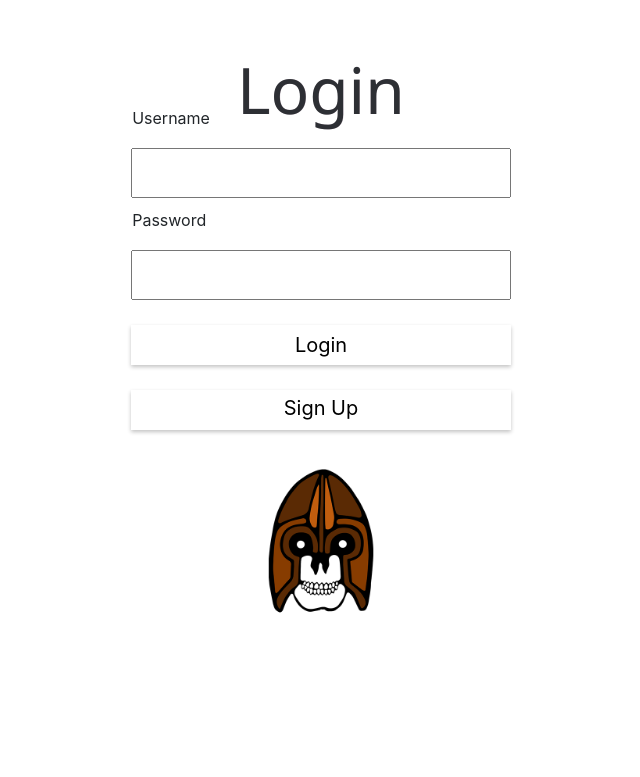
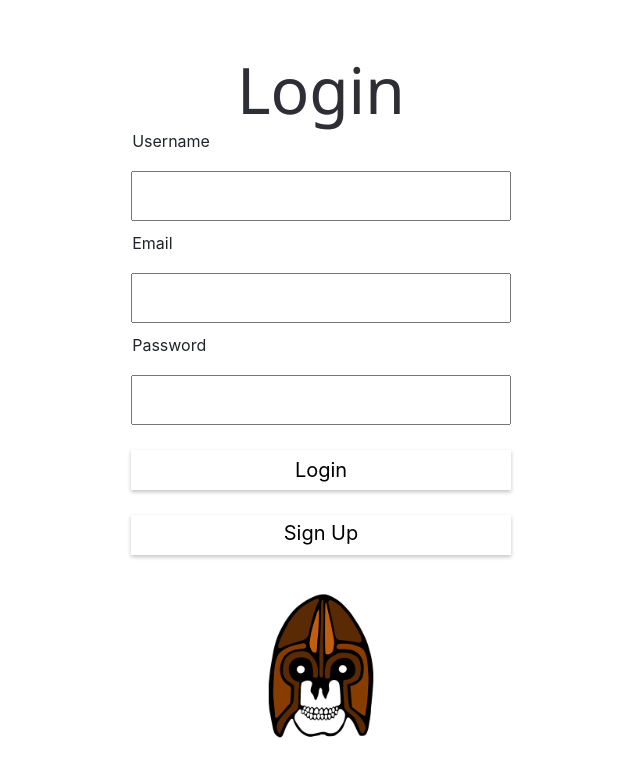
Before and after one commit to LavenderGoons/Vector1, a PHP site: page /login.php in a window 1280 px wide. Shown: the top 777 px of the page, without its empty margins (319-959 px from the left). Run offline with PHP 8.4, Linux system fonts and the light colour scheme.

Commit message:
Minor changes to signup, login working
Login is working registered users can login in and see simple index
-No redirect ff you are logged in and go to login

Small fixes and change to sign up page

```diff
--- a/css/forms.css
+++ b/css/forms.css
@@ -13,7 +13,7 @@ html, body {
 /* LOGIN CONTENT */
 #login-box {
     width: 400px;
-    height: 600px;
+    height: 725px;
     position: relative;
     top: 5%;
     display: flex;
@@ -192,8 +192,13 @@ label[for="submit"] {
     color: #ed2939;
 }
 
-#signup-error {
+#signup-error, #login-error {
     font-size:1.25rem;
+}
+
+#login-error {
+    margin: 0px;
+    text-align: center;
 }
 
 @media screen and (max-width: 1110px) {
--- /dev/null
+++ b/index.php
@@ -0,0 +1,6 @@
+<?php
+    session_start();
+    if(isset($_SESSION['username'])) {
+        echo $_SESSION['username'];
+    }
+?>
--- a/index3.html
+++ b/index3.html
@@ -145,7 +145,7 @@
     <div class="form-modal">
         <form action="#" method="post">
             <label for="title">Title</label>
-            <input type="text" name="title" id="new-topic-title">
+            <input type="text" name="title" id="new-topic-title" maxlength="140">
             <label for="category">Category</label>
             <select name="category" id="new-topic-category">
                 <option value="General">General</option>
@@ -157,7 +157,7 @@
                 <option value="Wasteland">Wasteland</option>
             </select>
             <label for="title">Content</label>
-            <textarea name="content" id="new-topic-content"></textarea>
+            <textarea name="content" id="new-topic-content" maxlength="4499"></textarea>
             <input type="submit" value="Submit">
         </form>
     </div>
--- a/login.php
+++ b/login.php
@@ -1,21 +1,34 @@
 <?php
-    require('config.php');
+    require('operations.php');
+    //TODO Move Session start maybe?
     session_start();
 
-    if($_SERVER['REQUEST_METHOD'] == "POST"){
+    $login_error = '';
+    $username = $password = $email = '';
+    $user_error = $pass_error = $email_error = '';
+
+    if(isset($_SESSION['username'])) {
+        $username = $_SESSION['username'];
+    }
+
+    if($_SERVER['REQUEST_METHOD'] == "POST") {
         $username = mysqli_real_escape_string($conn, $_POST['username']);
         $password = mysqli_real_escape_string($conn, $_POST['password']);
+        $email = mysqli_real_escape_string($conn, $_POST['email']);
 
-        $sql = "select id from users where username = '$username' and password = '$password';";
-        $result = mysqli_query($conn, $sql);
-        $row = mysqli_fetch_assoc($result);
-        if(mysqli_num_rows($result) == 1) {
-            $_SESSION['username'] = $username;
-            header("location: index.php");
-        } else {
-            $error = "Error Loginning In.";
+        if(empty($username)) {
+            $user_error = 'Please Enter A Username';
+        }
+        if(empty($password)) {
+            $pass_error = 'Please Enter A Password';
+        }
+        if(empty($email)) {
+            $email_error = 'Please Enter A Email';
         }
 
+        if(empty($user_error) && empty($pass_error) && empty($email_error)) {
+            $login_error = login($username, $password, $email);
+        }
     }
 ?>
 <!DOCTYPE html>
@@ -68,14 +81,29 @@
                 </script>
             </div>
             <div id="login-content">
-                <form action="" method="">
+                <form action="" method="post">
                     <label for="username">Username</label>
-                    <input type="text" name="username" id="username-input" class="input"></input>
+                    <input type="text" name="username" id="username-input" class="input" maxlength="20" <?php if(!empty($username)){echo "value='$username'";} ?>></input>
+                    <?php if(!empty($user_error)){echo '<span id="user-error" class="input-error">Please Enter Username</span>';}?>
+
+                    <label for="email">Email</label>
+                    <input type="email" name="email" id="email-input" class="input" maxlength="50"></input>
+                    <?php if(!empty($email_error)){echo '<span id="email-error" class="input-error">Please Enter Email</span>';}?>
+
                     <label for="password">Password</label>
                     <input type="password" name="password" id="password-input" class="input"></input>
+                    <?php if(!empty($pass_error)){echo '<span id="password-error" class="input-error">Please Enter Password</span>';}?>
+
                     <input type='submit' name='submit' value="Login" class="input"></input>
                     <button type='button' name='signup' class="input"><a class='fake-button' href="signup.php">Sign Up</a></button>
                 </form>
+                <?php
+                //display error when logging in
+                global $login_error;
+                if(!empty($login_error)) {
+                    echo '<span class="input-error" id="login-error">'. $login_error .'</span>';
+                }
+                ?>
             </div>
             <div class="image-wrapper">
                 <img src="img/skull_icon.png">
--- a/operations.php
+++ b/operations.php
@@ -8,6 +8,8 @@
             if($result) {
                 $_SESSION['username'] = $username;
                 header('location: login.php');
+            } else {
+                return 'Database Error';
             }
         } else {
             return 'User With This Name Already Exists';
@@ -24,4 +26,23 @@
             return false;
         }
     }
+
+    function login($username, $password, $email) {
+        global $conn;
+        $sql = "select password from users where username = '$username' and email = '$email';";
+        $result = mysqli_query($conn, $sql);
+        $row = mysqli_fetch_assoc($result);
+
+        if(mysqli_num_rows($result) == 1) {
+            $hash = $row['password'];
+            if(password_verify($password, $hash)) {
+                $_SESSION['username'] = $username;
+                header("location: index.php");
+            } else {
+                return "Login Information Incorrect";
+            }
+        } else {
+            return "User Does Not Exist";
+        }
+    }
 ?>
```
Also changed, not shown: signup.php (+5 -5 lines), js/scripts.js (line endings or trailing spaces).
